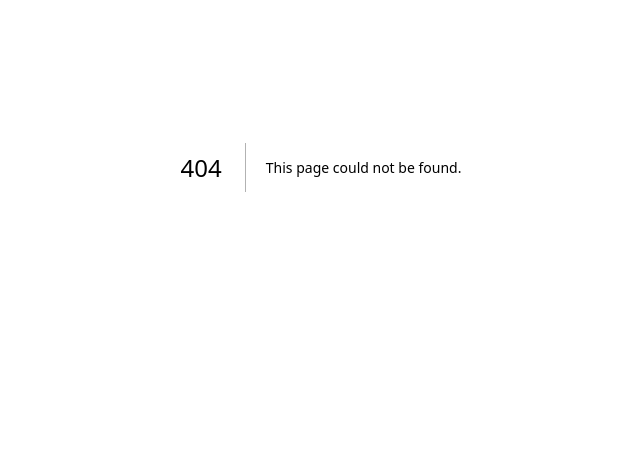
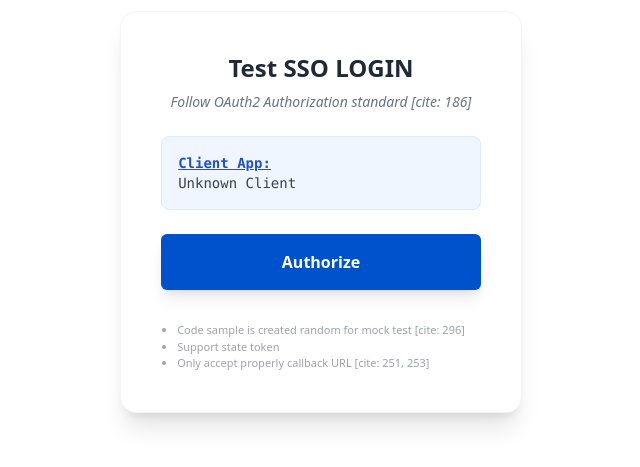
Before and after one commit to vutrv/test-sso, a Next.js app: page /test-sso/oauth2/authorize in a window 1280 px wide. Before the commit this address had no page. Shown: the part 233-700 px from the top of the page, without its empty margins (319-959 px from the left). Built offline with nearby package versions, Linux system fonts and the light colour scheme.

Commit message:
Add oauth2 authorize dir path

```diff
--- /dev/null
+++ b/src/app/oauth2/authorize/page.tsx
@@ -0,0 +1,11 @@
+import MockSSO from "@/components/MockSSO";
+
+export default function SSO() {
+  return (
+    <div className="grid grid-rows-[20px_1fr_20px] items-center justify-items-center min-h-screen p-8 pb-20 gap-16 sm:p-20 font-[family-name:var(--font-geist-sans)]">
+      <main className="flex flex-col gap-8 row-start-2 items-center sm:items-start">
+        <MockSSO />
+      </main>
+    </div>
+  );
+}
```
